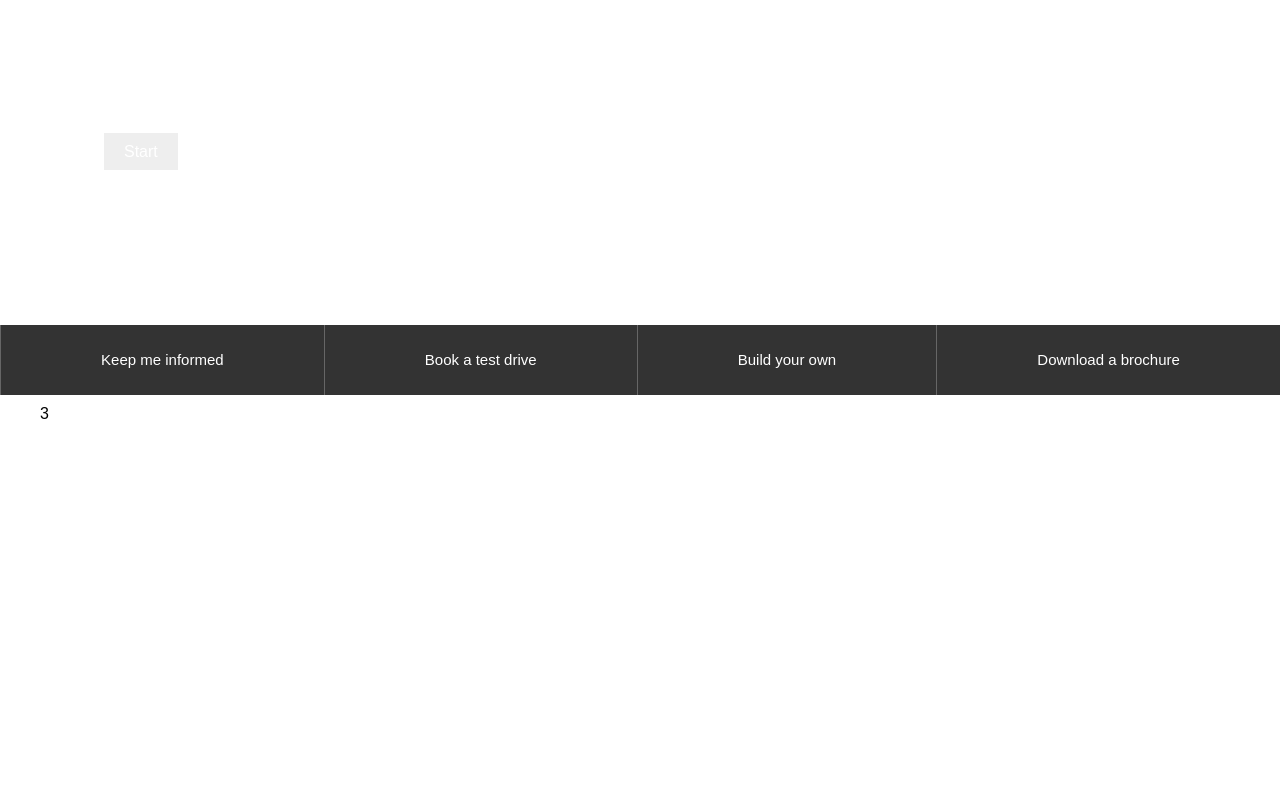
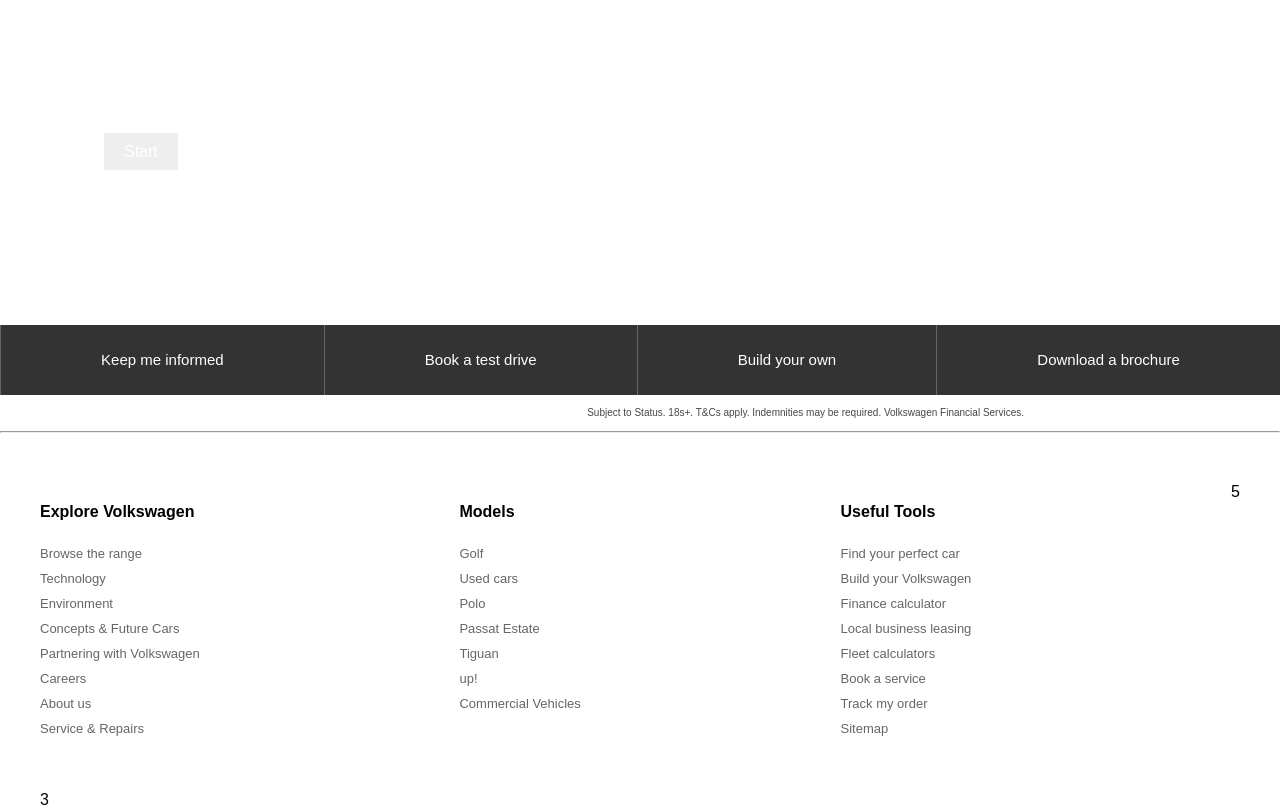
Before and after one commit to arman-sard/vw, a plain HTML site: page index.html in a window 1280 px wide. Shown: the part 2529-3338 px from the top of the page. Before the commit the page ends 2952 px from the top, so only its background shows below. Drawn offline with Linux system fonts and the light colour scheme.

Commit message:
created .toolbox-menu

```diff
--- a/css/footer.scss
+++ b/css/footer.scss
@@ -1,4 +1,11 @@
 @import "media.scss";
+
+footer p {
+  color: #464646;
+  font-size: 10px;
+  text-align: right;
+  margin: 1vw 20vw;
+}
 
 .footer-menu {
   margin: 10px 0;
@@ -37,6 +44,7 @@
         background-color: #202020;
       }
     }
+
     .hidden {
       display: none;
       @include media(smart) {
@@ -45,3 +53,26 @@
     }
   }
 }
+
+.toolbox-footer {
+  display: flex;
+  flex-direction: row;
+  justify-content: space-between;
+
+
+  .toolbox-footer-label {
+    padding: 50px 0;
+
+    h4 {
+      padding: 20px 0;
+    }
+
+    a {
+      display: block;
+      text-decoration: none;
+      color: #666666;
+      font-size: 13px;
+      padding: 5px 0;
+    }
+  }
+}
--- a/index.html
+++ b/index.html
@@ -1092,7 +1092,43 @@
                 <li class="bottom-menu-link hidden">Find a retailer</li>
             </ul>
         </div>
-        <div class="toolbox-footer"></div>
+        <p>Subject to Status. 18s+. T&Cs apply. Indemnities may be required. Volkswagen Financial Services.</p>
+        <hr>
+        <div class="toolbox-footer container">
+            <div class="toolbox-footer-label">
+                <h4>Explore Volkswagen</h4>
+                <a href="#">Browse the range</a>
+                <a href="#">Technology</a>
+                <a href="#"> Environment</a>
+                <a href="#"> Concepts & Future Cars</a>
+                <a href="#">Partnering with Volkswagen</a>
+                <a href="#">Careers</a>
+                <a href="#">About us</a>
+                <a href="#">Service & Repairs</a>
+            </div>
+            <div class="toolbox-footer-label">
+                <h4>Models</h4>
+                <a href="#">Golf</a>
+                <a href="#">Used cars</a>
+                <a href="#">Polo</a>
+                <a href="#">Passat Estate</a>
+                <a href="#">Tiguan</a>
+                <a href="#">up!</a>
+                <a href="#">Commercial Vehicles</a>
+            </div>
+            <div class="toolbox-footer-label">
+                <h4>Useful Tools</h4>
+                <a href="#">Find your perfect car</a>
+                <a href="#">Build your Volkswagen</a>
+                <a href="#">Finance calculator</a>
+                <a href="#">Local business leasing</a>
+                <a href="#">Fleet calculators</a>
+                <a href="#">Book a service</a>
+                <a href="#">Track my order</a>
+                <a href="#">Sitemap</a>
+            </div>
+            <div class="toolbox-footer-label">5</div>
+        </div>
         <div class="container">3</div>
     </footer>
 </div>
```
Also changed, not shown: css/style.css.
